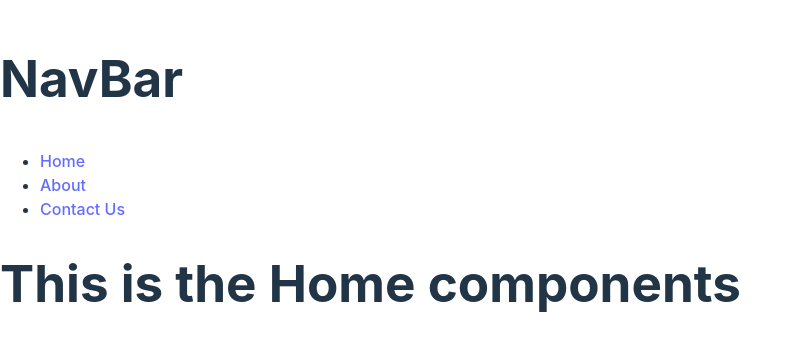
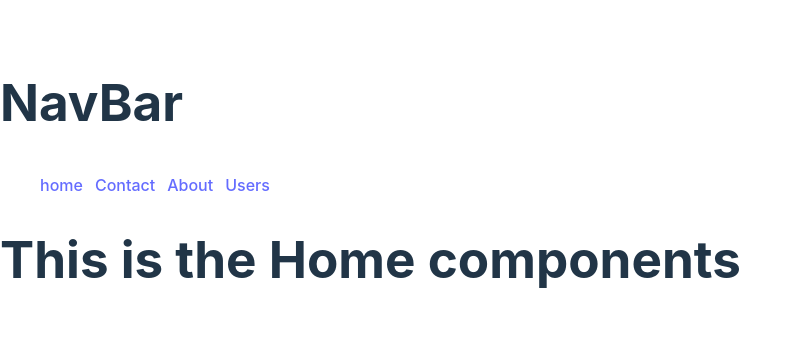
Before and after one commit to Samriddhadewan/module45, a React (Vite) app: page / in a window 1280 px wide. Shown: the part 223-574 px from the top of the page, without its empty margins (0-801 px from the left). Built offline with nearby package versions, Linux system fonts and the light colour scheme.

Commit message:
video 4 done

```diff
--- a/src/Components/Navbar/Navbar.jsx
+++ b/src/Components/Navbar/Navbar.jsx
@@ -1,13 +1,20 @@
+import { Link } from "react-router-dom"
 
 const Navbar = () => {
+
+
+  const linkStyles = {
+    marginRight : '12px'
+  }
   return (
     <nav>
 
         <h1>NavBar</h1>
         <ul>
-            <li> <a href="/">Home</a> </li>
-            <li> <a href="/about">About</a> </li>
-            <li> <a href="/contact">Contact Us</a></li>
+          <Link style={linkStyles} to='/'>home</Link>
+          <Link style={linkStyles} to='/contact'>Contact</Link>
+          <Link style={linkStyles} to='/about'>About</Link>
+          <Link style={linkStyles} to='/users'>Users</Link>
         </ul>
 
 
--- /dev/null
+++ b/src/Components/User/User.jsx
@@ -0,0 +1,20 @@
+
+const User = ({user}) => {
+
+    const {name, phone, email} = user;
+    const userStyle = {
+        border : "1px solid red",
+        width: '60%',
+        marginTop: '12px'
+
+    }
+  return (
+    <div style={userStyle}>
+        <h3>user name: {name}</h3>
+        <h3>user mail: {email}</h3>
+        <h3>user mail: {phone}</h3>
+    </div>
+  )
+}
+
+export default User
--- /dev/null
+++ b/src/Components/Users/Users.jsx
@@ -0,0 +1,21 @@
+import { useLoaderData } from "react-router-dom"
+import User from "../User/User"
+
+const Users = () => {
+
+    const users = useLoaderData()
+    console.log(users)
+  return (
+    <div>
+        <h1>This is users Component</h1>
+        <h3>total users are {users.length}</h3>
+        <div>
+            {
+                users.map(user => <User key={user.id} user={user}></User>)
+            }
+        </div>
+    </div>
+  )
+}
+
+export default Users
--- a/src/main.jsx
+++ b/src/main.jsx
@@ -8,6 +8,7 @@ import {
 import Home from './Components/Home/Home';
 import { About } from './Components/About/About';
 import Contact from './Components/Contact/Contact';
+import Users from './Components/Users/Users';
 
 
 const router = createBrowserRouter([
@@ -21,6 +22,11 @@ const router = createBrowserRouter([
     {
       path : "/contact",
       element: <Contact></Contact>
+    },
+    {
+      path : "/users",
+      loader:()=> fetch('https://jsonplaceholder.typicode.com/users'),
+      element: <Users />
     }
   ]
   },
```
